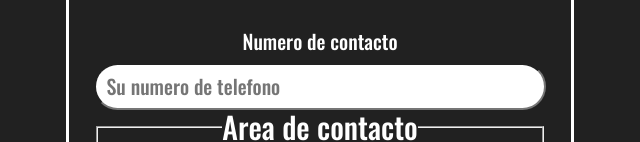
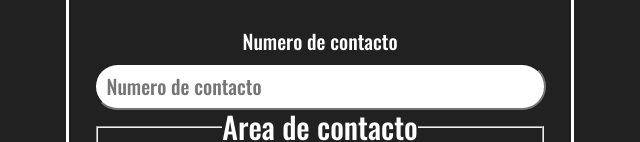
Before and after one commit to Pitbullts/mirepo_proyectocdr, a website: page pages/contacto.html in a window 1280 px wide. Shown: the part 658-800 px from the top of the page, 320-960 px from the left. Drawn offline with nearby package versions, Linux system fonts and the light colour scheme; files whose address does not match are found by name.

Commit message:
cambio contacto

```diff
--- a/pages/contacto.html
+++ b/pages/contacto.html
@@ -65,7 +65,7 @@
                     <input for="email" type="mail" placeholder="nombre@ejemplo.com" required>
                     <br>
                 <label for="numb">Numero de contacto</label>
-                    <input for="numb" type="number" placeholder="Su numero de telefono">
+                    <input for="numb" type="number" placeholder="Numero de contacto">
                 <div>
                     <fieldset>
                         <legend class="form-newsl">Area de contacto</legend>
```
